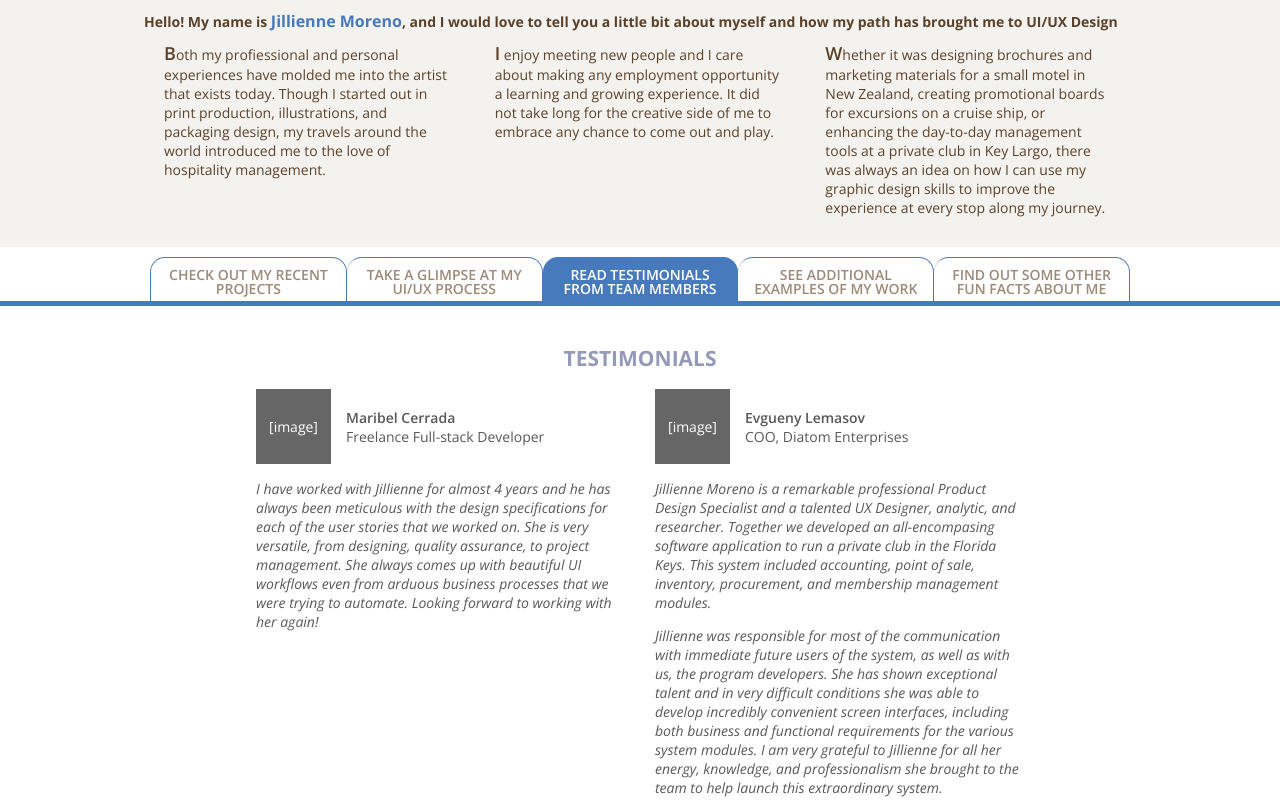
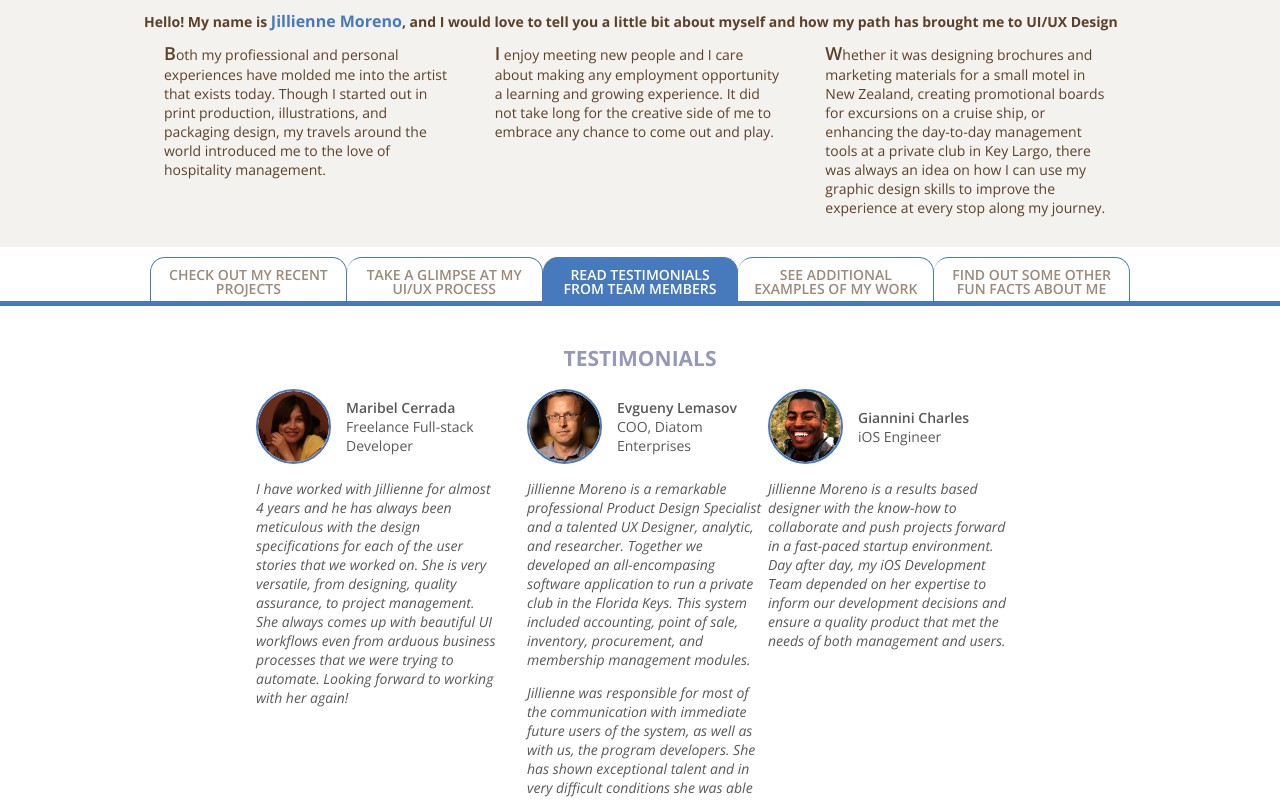
Before and after one commit to jillmoreno/jilliennemoreno.com, a website: page index.html in a window 1280 px wide. Both pictures are taken after a click on the item "READ TESTIMONIALS FROM TEAM MEMBERS". Shown: the top 800 px of the page. Drawn offline with nearby package versions, Linux system fonts and the light colour scheme.

Commit message:
Add headshots to testimonials

```diff
--- a/index.html
+++ b/index.html
@@ -181,7 +181,9 @@
                 <div class="testimonials">
                     <div class="testimonial">
                         <div class="testimonial-header">
-                            <div class="testimonial-header__image">[image]</div>
+                            <div class="testimonial-header__image">
+                                <img src="images/maribel-cerrada.png" alt="Maribel Cerrada" />
+                            </div>
                             <div class="testimonial-header__info">
                                 <div class="testimonial-header__info--name">
                                     Maribel Cerrada
@@ -204,7 +206,9 @@
 
                     <div class="testimonial">
                         <div class="testimonial-header">
-                            <div class="testimonial-header__image">[image]</div>
+                            <div class="testimonial-header__image">
+                                <img src="images/evgueny-lemasov.png" alt="EvguenyLemasov" />
+                            </div>
                             <div class="testimonial-header__info">
                                 <div class="testimonial-header__info--name">
                                     Evgueny Lemasov
@@ -228,6 +232,30 @@
                                 interfaces, including both business and functional requirements for the various system
                                 modules. I am very grateful to Jillienne for all her energy, knowledge, and
                                 professionalism she brought to the team to help launch this extraordinary system.
+                            </p>
+                        </div>
+                    </div>
+
+                    <div class="testimonial">
+                        <div class="testimonial-header">
+                            <div class="testimonial-header__image">
+                                <img src="images/giannini-charles.png" alt="Giannini Charles" />
+                            </div>
+                            <div class="testimonial-header__info">
+                                <div class="testimonial-header__info--name">
+                                    Giannini Charles
+                                </div>
+                                <div class="testimonial-header__info--title">
+                                    iOS Engineer
+                                </div>
+                            </div>
+                        </div>
+                        <div class="testimonial-quote">
+                            <p>
+                                Jillienne Moreno is a results based designer with the know-how to collaborate and push
+                                projects forward in a fast-paced startup environment. Day after day, my iOS Development
+                                Team depended on her expertise to inform our development decisions and ensure a quality
+                                product that met the needs of both management and users.
                             </p>
                         </div>
                     </div>
--- a/style.css
+++ b/style.css
@@ -46,6 +46,7 @@ header {
 .header-content {
     display: flex;
     margin-bottom: 30px;
+    flex-direction: column;
 }
 
 .header-content > p {
@@ -53,6 +54,11 @@ header {
     flex: 1;
 }
 
+@media (min-width: 512px) {
+    .header-content {
+        flex-direction: row;
+    }
+}
 .header-content > p::first-letter {
     font-size: 18px;
     font-weight: 600;
@@ -182,9 +188,11 @@ h3 {
     width: 100%;
 }
 
-.two-columns {
-    column-count: 2;
-    column-fill: balance;
+@media (min-width: 512px) {
+    .two-columns {
+        column-count: 2;
+        column-fill: balance;
+    }
 }
 
 .project-roles,
@@ -217,12 +225,12 @@ h3 {
     margin-bottom: 15px;
 }
 
-.testimonial-header__image {
+.testimonial-header__image img {
     width: 75px;
-    line-height: 75px;
-    background-color: #666;
-    color: white;
-    text-align: center;
+    border-width: 2px;
+    border-color: #4779bd;
+    border-radius: 51%;
+    border-style: solid;
 }
 
 .testimonial-header__info {
```
Also changed, not shown: images/evgueny-lemasov.png (added), images/giannini-charles.png (added), images/maribel-cerrada.png (added).
